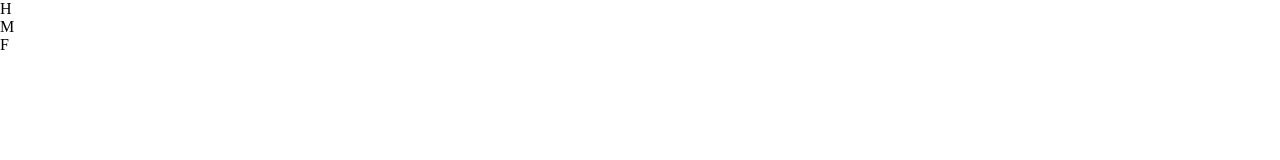
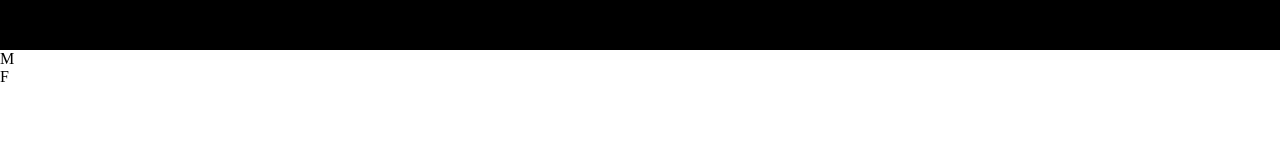
Before and after one commit to GianniMarkQuagliani/html-css-zoom, a plain HTML site: page index.html in a window 1280 px wide. Drawn offline with Linux system fonts and the light colour scheme.

Commit message:
[add] header

```diff
--- a/css/style.css
+++ b/css/style.css
@@ -4,3 +4,10 @@
     padding: 0;
     box-sizing: border-box;
 }
+
+/* GENERAL  */
+
+header{
+    background-color: black;
+    height: 50px;
+}
--- a/index.html
+++ b/index.html
@@ -9,7 +9,9 @@
 </head>
 <body>
 
-    <header>H</header>
+    <header>
+
+    </header>
 
     <main>M</main>
 
```
